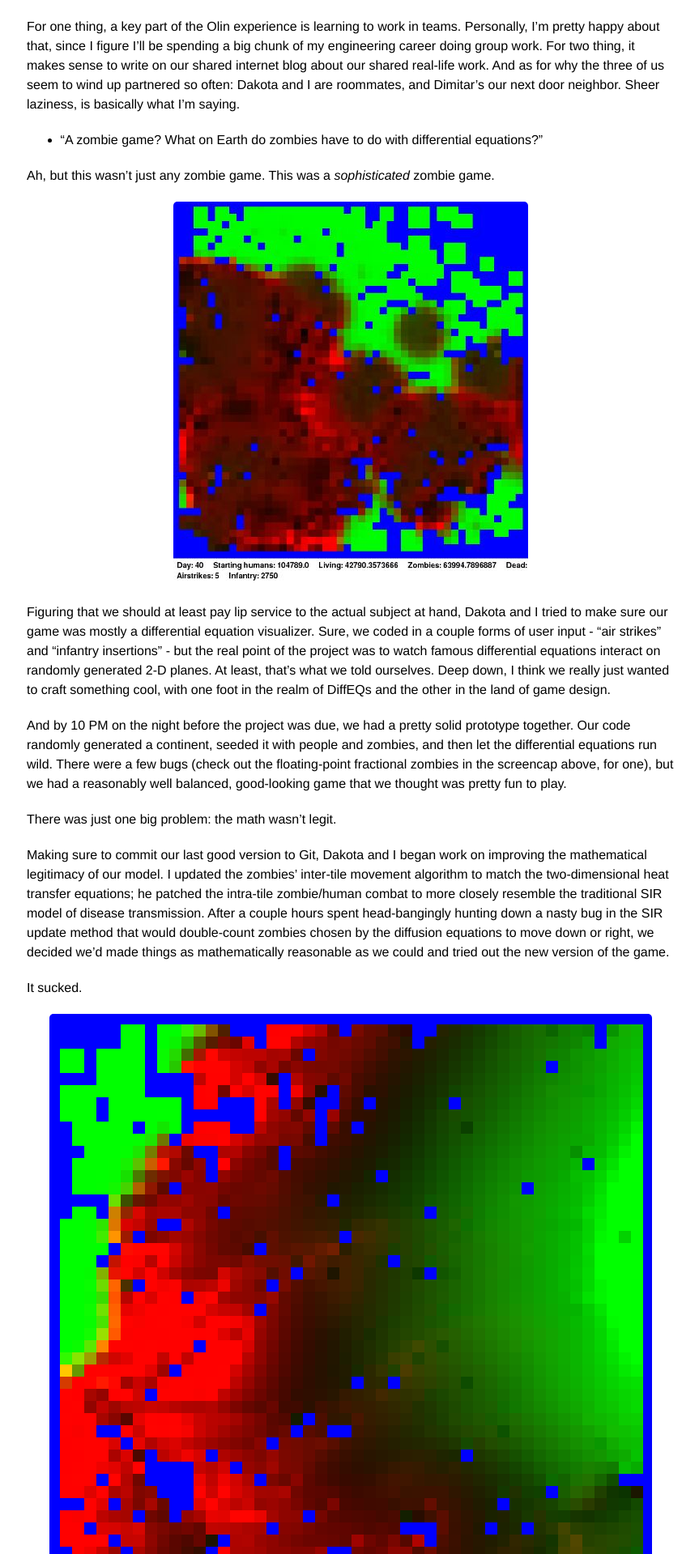
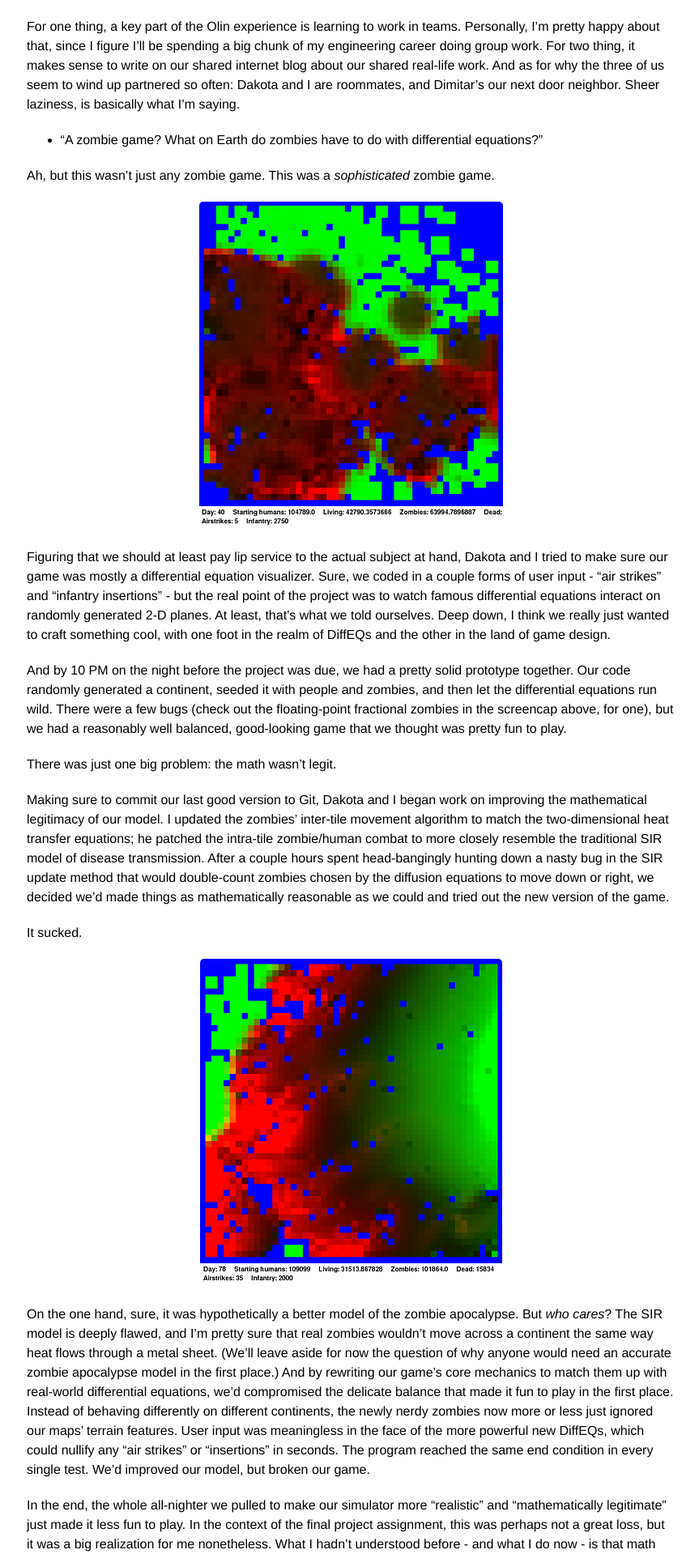
Before and after one commit to DakotaNelson/blog, a Jekyll site: the page built from _posts/2014-12-29-zombies-diffeqs.markdown, in a window 1280 px wide. Shown: the part 545-2464 px from the top of the page at 81% size, without its empty margins (207-1070 px from the left). Built offline with Jekyll 4.4.1, drawn with Linux system fonts in a browser that asks for light colours.

Commit message:
fixing images

```diff
--- a/_posts/2014-12-29-zombies-diffeqs.markdown
+++ b/_posts/2014-12-29-zombies-diffeqs.markdown
@@ -24,7 +24,7 @@ tags: [math, python]
   Ah, but this wasn't just any zombie game. This was a _sophisticated_ zombie game.
 
 {:.center}
-![screencap of zombie game]({{site.url}}/assets/zombies.JPG){: .image }
+![screencap of zombie game]({{site.url}}/assets/zombies.PNG){: .image }
 
   Figuring that we should at least pay lip service to the actual subject at hand, Dakota and I tried to make sure our game was mostly a differential equation visualizer. Sure, we coded in a couple forms of user input - "air strikes" and "infantry insertions" - but the real point of the project was to watch famous differential equations interact on randomly generated 2-D planes. At least, that's what we told ourselves. Deep down, I think we really just wanted to craft something cool, with one foot in the realm of DiffEQs and the other in the land of game design.
 
```
Also changed, not shown: assets/boring-zombies.png, assets/zombies.JPG (deleted), assets/zombies.PNG (added).
